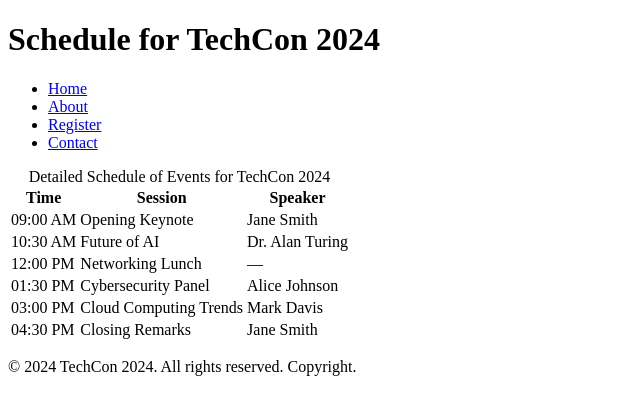
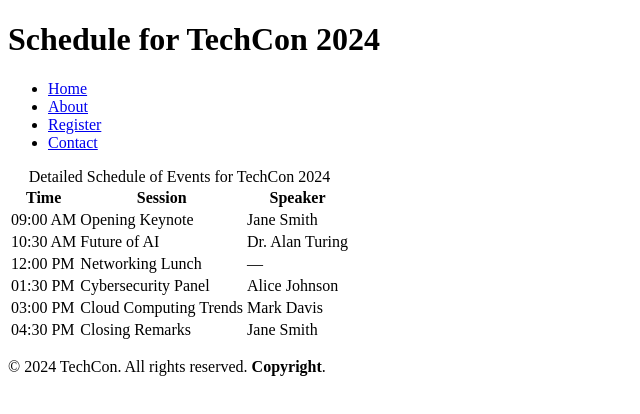
Before and after one commit to Daniel-Nlemedim/TechCon_HTML, a plain HTML site: page techcon_website/schedule.html in a window 1280 px wide. Shown: the full height of the page, 0-640 px from the left. Drawn offline with Linux system fonts and the light colour scheme.

Commit message:
minor changes

```diff
--- a/techcon_website/schedule.html
+++ b/techcon_website/schedule.html
@@ -62,8 +62,8 @@
     </table>
   </main>
 
-  <footer>
-    <p>&copy; 2024 TechCon 2024. All rights reserved. Copyright.</p>
+ <footer>
+    <p>&copy; 2024 TechCon. All rights reserved. <strong>Copyright</strong>.</p>
   </footer>
 </body>
 </html>
```
